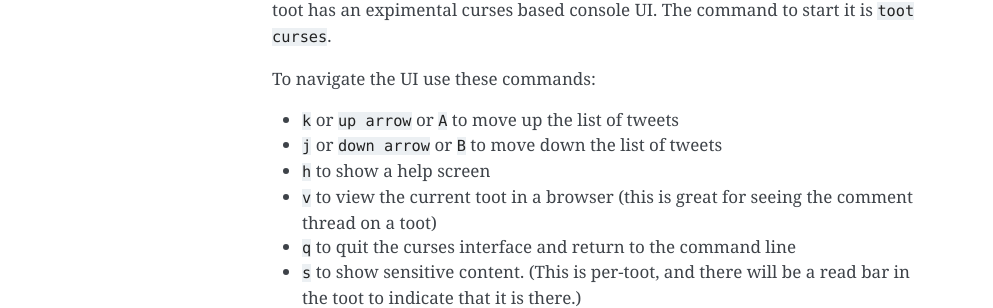
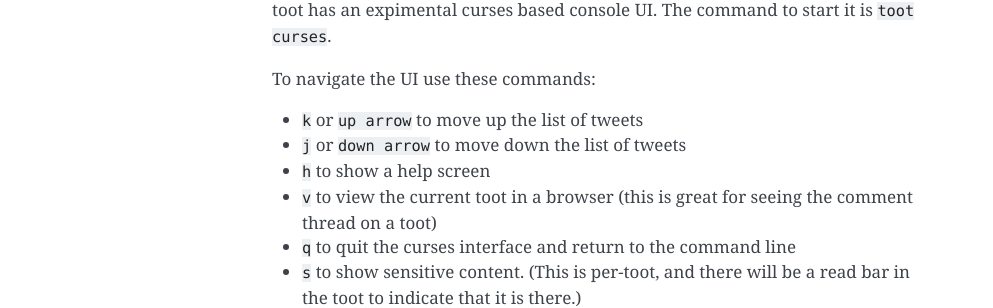
Before and after one commit to ihabunek/toot, a Sphinx documentation site: the page built from docs/usage.rst, in a window 1280 px wide and 900 px high, scrolled down 1725 px. Shown: the part 463-771 px from the top of the window, without its empty margins (148-1141 px from the left). Built offline with Sphinx 7.4.7, drawn with Linux system fonts in a browser that asks for light colours.

Commit message:
Updating docs to match PR #78

```diff
--- a/docs/usage.rst
+++ b/docs/usage.rst
@@ -108,8 +108,8 @@ toot has an expimental curses based console UI. The command to start it is ``too
 
 To navigate the UI use these commands:
 
-* ``k`` or ``up arrow`` or ``A`` to move up the list of tweets
-* ``j`` or ``down arrow`` or ``B`` to move down the list of tweets
+* ``k`` or ``up arrow`` to move up the list of tweets
+* ``j`` or ``down arrow`` to move down the list of tweets
 * ``h`` to show a help screen
 * ``v`` to view the current toot in a browser (this is great for seeing the comment thread on a toot)
 * ``q`` to quit the curses interface and return to the command line
```
